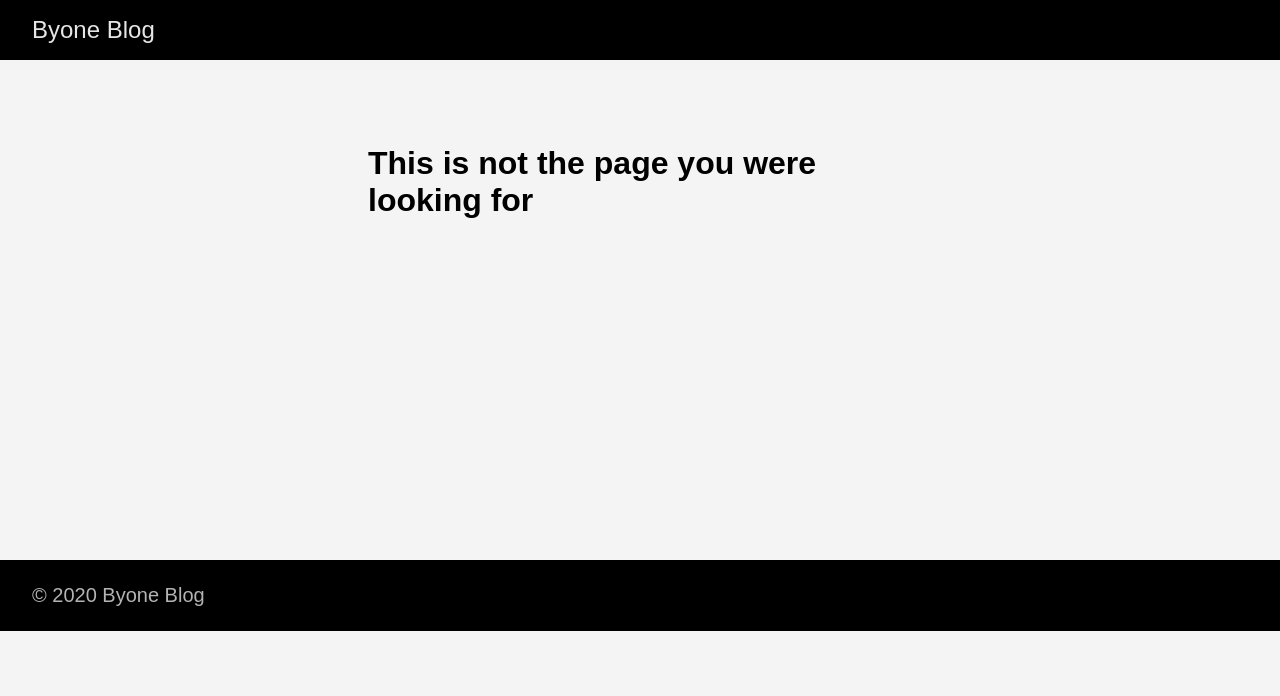
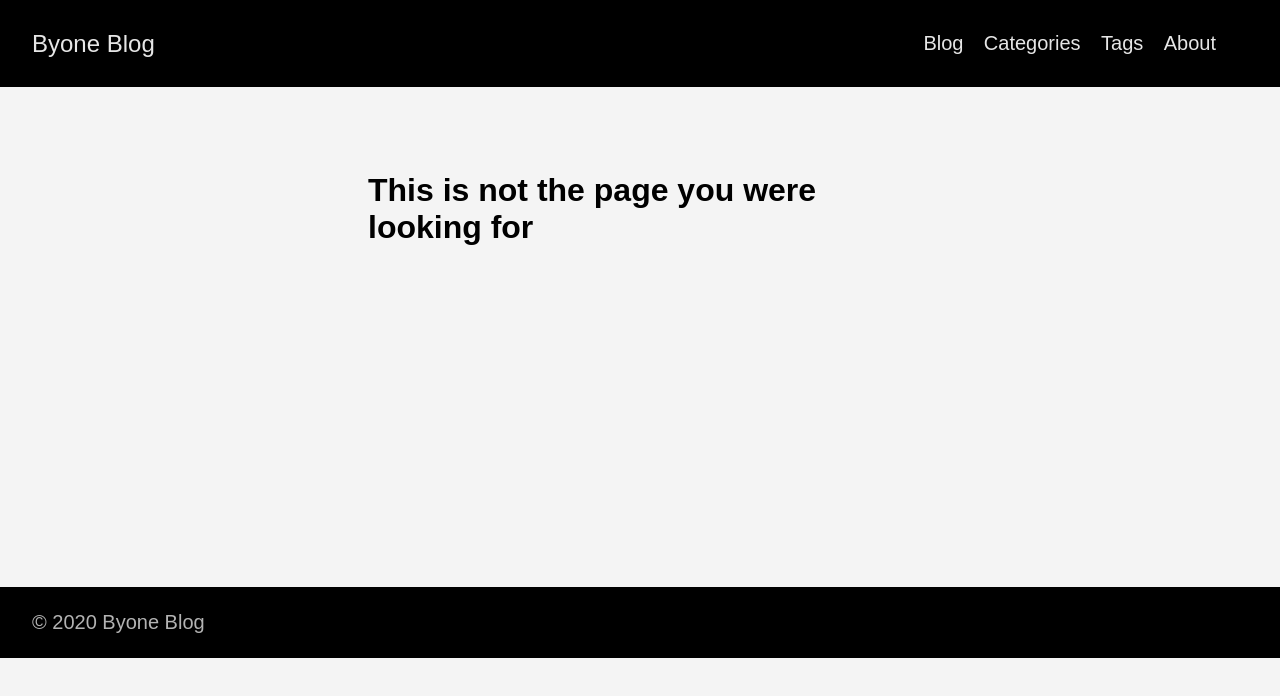
Before and after one commit to xtddw/github.io, a plain HTML site: page 404.html in a window 1280 px wide. Drawn offline with Linux system fonts and the light colour scheme.

Commit message:
initblog

```diff
--- a/404.html
+++ b/404.html
@@ -51,6 +51,34 @@
     <div class="flex-l items-center">
 
 
+
+        <ul class="pl0 mr3">
+
+          <li class="list f5 f4-ns fw4 dib pr3">
+            <a class="hover-white no-underline white-90" href="/posts/" title="Blog page">
+              Blog
+            </a>
+          </li>
+
+          <li class="list f5 f4-ns fw4 dib pr3">
+            <a class="hover-white no-underline white-90" href="/categories/" title="Categories page">
+              Categories
+            </a>
+          </li>
+
+          <li class="list f5 f4-ns fw4 dib pr3">
+            <a class="hover-white no-underline white-90" href="/tags/" title="Tags page">
+              Tags
+            </a>
+          </li>
+
+          <li class="list f5 f4-ns fw4 dib pr3">
+            <a class="hover-white no-underline white-90" href="/about/" title="About page">
+              About
+            </a>
+          </li>
+
+        </ul>
 
 
 
```
Also changed, not shown: categories/index.html (+28 -0 lines), index.html (+35 -4 lines), tags/index.html (+28 -0 lines).
